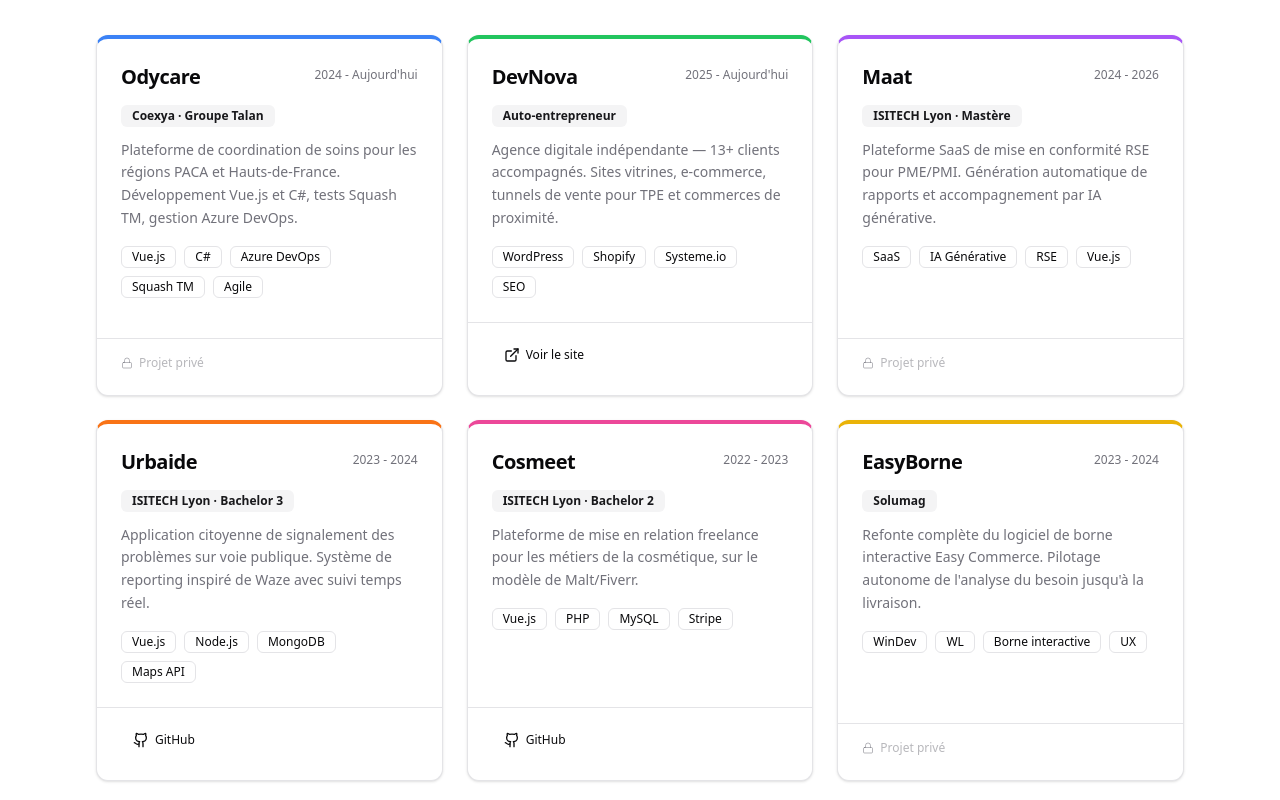
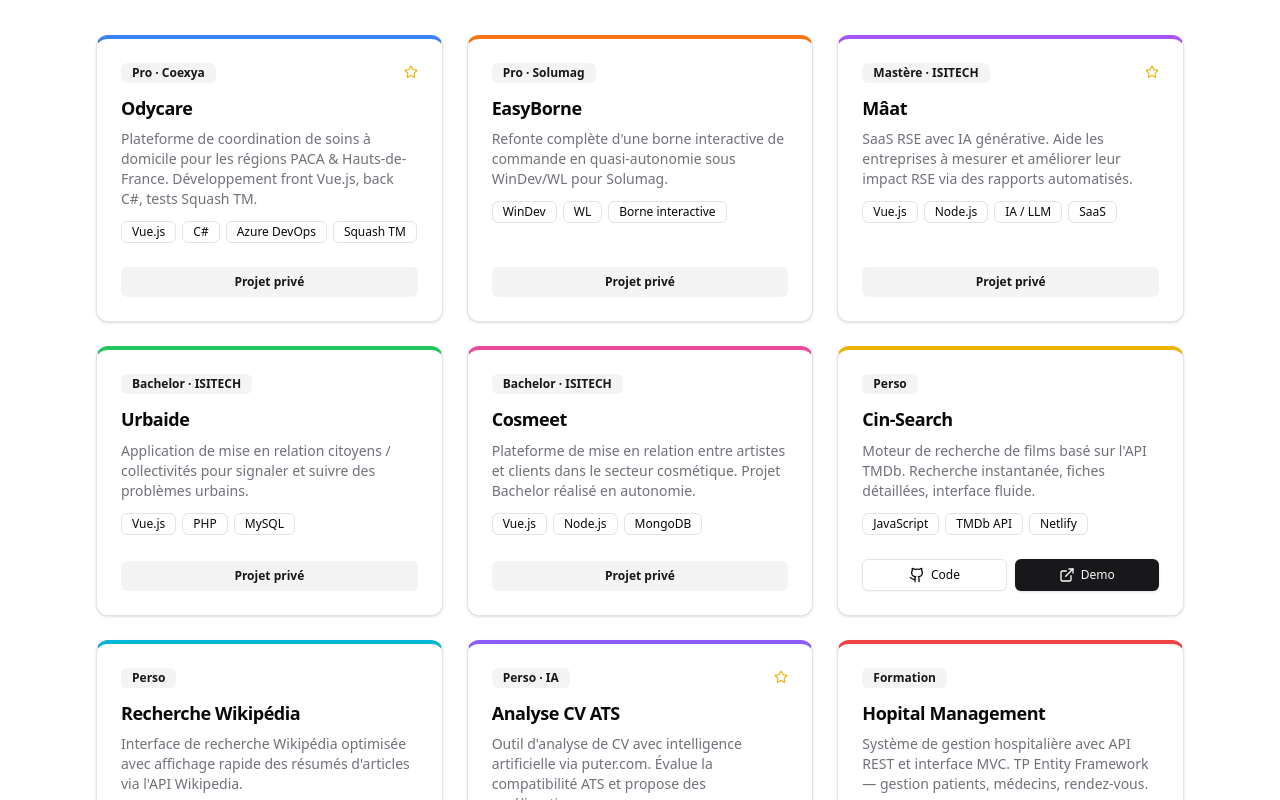
Before and after one commit to Mylan699/Portfolio-2026, a Nuxt app: page /projects in a window 1280 px wide. Shown: the part 480-1280 px from the top of the page. Built offline with nearby package versions, Linux system fonts and the light colour scheme.

Commit message:
netlify config

```diff
--- a/app/components/Footer.vue
+++ b/app/components/Footer.vue
@@ -2,9 +2,9 @@
 import { Github, Linkedin, Mail } from 'lucide-vue-next'
 
 const socials = [
-  { icon: Github, href: 'https://github.com/ton-profil', label: 'GitHub' },
-  { icon: Linkedin, href: 'https://linkedin.com/in/ton-profil', label: 'LinkedIn' },
-  { icon: Mail, href: 'mailto:ton@email.com', label: 'Email' },
+  { icon: Github, href: 'https://github.com/Mylan699', label: 'GitHub' },
+  { icon: Linkedin, href: 'https://www.linkedin.com/in/mylan-mahieddine-6a7304201/', label: 'LinkedIn' },
+  { icon: Mail, href: 'mailto:mylanmahieddine@icloud.com', label: 'Email' },
 ]
 
 const year = new Date().getFullYear()
--- a/app/pages/about.vue
+++ b/app/pages/about.vue
@@ -158,7 +158,7 @@
             </li>
             <li class="flex justify-between">
               <span class="text-muted-foreground">Disponibilité</span>
-              <span class="font-medium text-green-500">Alternance</span>
+              <span class="font-medium text-green-500">CDI · Nov 2026</span>
             </li>
             <li class="flex justify-between">
               <span class="text-muted-foreground">Anglais</span>
--- a/app/pages/index.vue
+++ b/app/pages/index.vue
@@ -88,7 +88,7 @@
       <!-- Badge disponibilité -->
       <div class="hero-badge inline-flex items-center gap-2 px-4 py-1.5 rounded-full border border-border bg-background/50 backdrop-blur-sm text-sm text-muted-foreground mb-8">
         <span class="w-2 h-2 rounded-full bg-green-500 animate-pulse" />
-        Disponible — Alternance Mastère · Lyon
+        Disponible en CDI — Novembre 2026 · Partout en France (Mobilité internationale possible)
       </div>
 
       <!-- Nom -->
@@ -149,7 +149,7 @@
           <Github class="w-5 h-5" />
         </NuxtLink>
         <NuxtLink
-          to="https://linkedin.com/in/mylan-mahieddine"
+          to="https://www.linkedin.com/in/mylan-mahieddine-6a7304201/"
           external
           class="p-3 rounded-full border border-border hover:bg-accent hover:text-foreground text-muted-foreground transition-colors"
         >
--- a/app/pages/projects.vue
+++ b/app/pages/projects.vue
@@ -1,90 +1,145 @@
 <script setup lang="ts">
 import { gsap } from 'gsap'
 import { ScrollTrigger } from 'gsap/ScrollTrigger'
-import { ExternalLink, Github, Briefcase, GraduationCap, Code2, Lock } from 'lucide-vue-next'
-import { Card, CardContent, CardHeader, CardTitle, CardDescription, CardFooter } from '@/components/ui/card'
+import { ExternalLink, Github, Star } from 'lucide-vue-next'
 import { Badge } from '@/components/ui/badge'
+import { Card, CardContent, CardHeader, CardTitle, CardDescription } from '@/components/ui/card'
 import { Button } from '@/components/ui/button'
 
 definePageMeta({ layout: 'default' })
 useHead({ title: 'Projets — Mylan Mahieddine' })
 
-type Category = 'tous' | 'pro' | 'formation' | 'perso'
+type Category = 'tous' | 'pro' | 'perso' | 'formation'
 const activeFilter = ref<Category>('tous')
 
 const filters = [
-  { label: 'Tous', value: 'tous' as Category, icon: Code2 },
-  { label: 'Professionnel', value: 'pro' as Category, icon: Briefcase },
-  { label: 'Formation', value: 'formation' as Category, icon: GraduationCap },
-  { label: 'Personnel', value: 'perso' as Category, icon: Code2 },
+  { label: 'Tous', value: 'tous' as Category },
+  { label: 'Pro', value: 'pro' as Category },
+  { label: 'Personnel', value: 'perso' as Category },
+  { label: 'Formation', value: 'formation' as Category },
 ]
 
 const projects = [
   {
     title: 'Odycare',
     category: 'pro' as Category,
-    period: '2024 - Aujourd\'hui',
-    company: 'Coexya · Groupe Talan',
-    description: 'Plateforme de coordination de soins pour les régions PACA et Hauts-de-France. Développement Vue.js et C#, tests Squash TM, gestion Azure DevOps.',
-    tags: ['Vue.js', 'C#', 'Azure DevOps', 'Squash TM', 'Agile'],
-    accentClass: 'border-t-4 border-t-blue-500',
+    description: 'Plateforme de coordination de soins à domicile pour les régions PACA & Hauts-de-France. Développement front Vue.js, back C#, tests Squash TM.',
+    tags: ['Vue.js', 'C#', 'Azure DevOps', 'Squash TM'],
     github: '',
     demo: '',
+    accent: 'border-t-4 border-t-blue-500',
+    badge: 'Pro · Coexya',
+    featured: true,
   },
   {
-    title: 'DevNova',
-    category: 'perso' as Category,
-    period: '2025 - Aujourd\'hui',
-    company: 'Auto-entrepreneur',
-    description: 'Agence digitale indépendante — 13+ clients accompagnés. Sites vitrines, e-commerce, tunnels de vente pour TPE et commerces de proximité.',
-    tags: ['WordPress', 'Shopify', 'Systeme.io', 'SEO'],
-    accentClass: 'border-t-4 border-t-green-500',
+    title: 'EasyBorne',
+    category: 'pro' as Category,
+    description: 'Refonte complète d\'une borne interactive de commande en quasi-autonomie sous WinDev/WL pour Solumag.',
+    tags: ['WinDev', 'WL', 'Borne interactive'],
     github: '',
-    demo: 'https://devnova.fr',
+    demo: '',
+    accent: 'border-t-4 border-t-orange-500',
+    badge: 'Pro · Solumag',
+    featured: false,
   },
   {
-    title: 'Maat',
+    title: 'Mâat',
     category: 'formation' as Category,
-    period: '2024 - 2026',
-    company: 'ISITECH Lyon · Mastère',
-    description: 'Plateforme SaaS de mise en conformité RSE pour PME/PMI. Génération automatique de rapports et accompagnement par IA générative.',
-    tags: ['SaaS', 'IA Générative', 'RSE', 'Vue.js'],
-    accentClass: 'border-t-4 border-t-purple-500',
+    description: 'SaaS RSE avec IA générative. Aide les entreprises à mesurer et améliorer leur impact RSE via des rapports automatisés.',
+    tags: ['Vue.js', 'Node.js', 'IA / LLM', 'SaaS'],
     github: '',
     demo: '',
+    accent: 'border-t-4 border-t-purple-500',
+    badge: 'Mastère · ISITECH',
+    featured: true,
   },
   {
     title: 'Urbaide',
     category: 'formation' as Category,
-    period: '2023 - 2024',
-    company: 'ISITECH Lyon · Bachelor 3',
-    description: 'Application citoyenne de signalement des problèmes sur voie publique. Système de reporting inspiré de Waze avec suivi temps réel.',
-    tags: ['Vue.js', 'Node.js', 'MongoDB', 'Maps API'],
-    accentClass: 'border-t-4 border-t-orange-500',
-    github: 'https://github.com/Mylan699',
+    description: 'Application de mise en relation citoyens / collectivités pour signaler et suivre des problèmes urbains.',
+    tags: ['Vue.js', 'PHP', 'MySQL'],
+    github: '',
     demo: '',
+    accent: 'border-t-4 border-t-green-500',
+    badge: 'Bachelor · ISITECH',
+    featured: false,
   },
   {
     title: 'Cosmeet',
     category: 'formation' as Category,
-    period: '2022 - 2023',
-    company: 'ISITECH Lyon · Bachelor 2',
-    description: 'Plateforme de mise en relation freelance pour les métiers de la cosmétique, sur le modèle de Malt/Fiverr.',
-    tags: ['Vue.js', 'PHP', 'MySQL', 'Stripe'],
-    accentClass: 'border-t-4 border-t-pink-500',
-    github: 'https://github.com/Mylan699',
+    description: 'Plateforme de mise en relation entre artistes et clients dans le secteur cosmétique. Projet Bachelor réalisé en autonomie.',
+    tags: ['Vue.js', 'Node.js', 'MongoDB'],
+    github: '',
     demo: '',
+    accent: 'border-t-4 border-t-pink-500',
+    badge: 'Bachelor · ISITECH',
+    featured: false,
   },
   {
-    title: 'EasyBorne',
-    category: 'pro' as Category,
-    period: '2023 - 2024',
-    company: 'Solumag',
-    description: 'Refonte complète du logiciel de borne interactive Easy Commerce. Pilotage autonome de l\'analyse du besoin jusqu\'à la livraison.',
-    tags: ['WinDev', 'WL', 'Borne interactive', 'UX'],
-    accentClass: 'border-t-4 border-t-yellow-500',
-    github: '',
+    title: 'Cin-Search',
+    category: 'perso' as Category,
+    description: 'Moteur de recherche de films basé sur l\'API TMDb. Recherche instantanée, fiches détaillées, interface fluide.',
+    tags: ['JavaScript', 'TMDb API', 'Netlify'],
+    github: 'https://github.com/Mylan699/Cin-Search',
+    demo: 'https://cin-search.netlify.app/',
+    accent: 'border-t-4 border-t-yellow-500',
+    badge: 'Perso',
+    featured: false,
+  },
+  {
+    title: 'Recherche Wikipédia',
+    category: 'perso' as Category,
+    description: 'Interface de recherche Wikipédia optimisée avec affichage rapide des résumés d\'articles via l\'API Wikipedia.',
+    tags: ['JavaScript', 'Wikipedia API', 'Netlify'],
+    github: 'https://github.com/Mylan699/RechercheWikipedia',
+    demo: 'https://recherchewikipedia.netlify.app/',
+    accent: 'border-t-4 border-t-cyan-500',
+    badge: 'Perso',
+    featured: false,
+  },
+  {
+    title: 'Analyse CV ATS',
+    category: 'perso' as Category,
+    description: 'Outil d\'analyse de CV avec intelligence artificielle via puter.com. Évalue la compatibilité ATS et propose des améliorations.',
+    tags: ['IA', 'puter.com', 'ATS', 'JavaScript'],
+    github: 'https://github.com/Mylan699/Analyse_CV',
     demo: '',
+    accent: 'border-t-4 border-t-violet-500',
+    badge: 'Perso · IA',
+    featured: true,
+  },
+  {
+    title: 'Hopital Management',
+    category: 'formation' as Category,
+    description: 'Système de gestion hospitalière avec API REST et interface MVC. TP Entity Framework — gestion patients, médecins, rendez-vous.',
+    tags: ['C#', 'Entity Framework', 'API REST', 'MVC'],
+    github: 'https://github.com/Mylan699/HopitalManagement',
+    demo: '',
+    accent: 'border-t-4 border-t-red-500',
+    badge: 'Formation',
+    featured: false,
+  },
+  {
+    title: 'MVCNightLife',
+    category: 'formation' as Category,
+    description: 'Application MVC de gestion de soirées. TP Entity Framework — gestion d\'événements, participants et réservations.',
+    tags: ['C#', 'Entity Framework', 'MVC', 'SQL'],
+    github: 'https://github.com/Mylan699/MVCNightLife',
+    demo: '',
+    accent: 'border-t-4 border-t-indigo-500',
+    badge: 'Formation',
+    featured: false,
+  },
+  {
+    title: 'DataSphere',
+    category: 'perso' as Category,
+    description: 'Template de dashboard analytique moderne avec graphiques interactifs, widgets de données et design épuré.',
+    tags: ['Vue.js', 'Charts', 'Dashboard', 'Netlify'],
+    github: 'https://github.com/Mylan699/DataSphere',
+    demo: 'https://dataspheree.netlify.app/',
+    accent: 'border-t-4 border-t-teal-500',
+    badge: 'Perso',
+    featured: false,
   },
 ]
 
@@ -106,17 +161,26 @@
 
 onMounted(() => {
   gsap.registerPlugin(ScrollTrigger)
+
   gsap.fromTo('.projects-header',
     { opacity: 0, y: 30 },
     { opacity: 1, y: 0, duration: 0.6, ease: 'power2.out' }
   )
+
+  setTimeout(() => {
     gsap.fromTo('.project-card',
       { opacity: 0, y: 40 },
       {
-      opacity: 1, y: 0, duration: 0.5, ease: 'power2.out', stagger: 0.1,
+        opacity: 1, y: 0, duration: 0.5, ease: 'power2.out', stagger: 0.08,
         scrollTrigger: { trigger: '.projects-grid', start: 'top 85%' }
       }
     )
+    ScrollTrigger.refresh()
+  }, 300)
+})
+
+onUnmounted(() => {
+  ScrollTrigger.getAll().forEach(t => t.kill())
 })
 </script>
 
@@ -132,7 +196,7 @@
         Mes <span class="text-primary">projets</span>
       </h1>
       <p class="text-lg text-muted-foreground max-w-lg mx-auto leading-relaxed">
-        Projets professionnels, académiques et personnels réalisés depuis 2021.
+        Projets professionnels, personnels et académiques — du prototype à la prod.
       </p>
     </div>
 
@@ -143,37 +207,40 @@
         :key="filter.value"
         :variant="activeFilter === filter.value ? 'default' : 'outline'"
         size="sm"
-        class="rounded-full gap-2 px-5"
+        class="rounded-full px-5"
         @click="setFilter(filter.value)"
       >
-        <component :is="filter.icon" class="w-3.5 h-3.5" />
         {{ filter.label }}
+        <span class="ml-1.5 text-xs opacity-60">
+          {{ filter.value === 'tous' ? projects.length : projects.filter(p => p.category === filter.value).length }}
+        </span>
       </Button>
     </div>
 
     <!-- Grille -->
     <div class="projects-grid grid sm:grid-cols-2 lg:grid-cols-3 gap-6">
       <Card
-        v-for="project in filteredProjects"
-        :key="project.title"
+        v-for="(project, index) in filteredProjects"
+        :key="index"
         class="project-card flex flex-col transition-all duration-300 hover:shadow-lg hover:-translate-y-1"
-        :class="project.accentClass"
+        :class="project.accent"
       >
         <CardHeader class="pb-3">
           <div class="flex items-start justify-between gap-2 mb-2">
-            <CardTitle class="text-xl">{{ project.title }}</CardTitle>
-            <span class="text-xs text-muted-foreground shrink-0 mt-1">{{ project.period }}</span>
+            <Badge variant="secondary" class="text-xs h-5 shrink-0">
+              {{ project.badge }}
+            </Badge>
+            <Star v-if="project.featured" class="w-3.5 h-3.5 text-yellow-500 shrink-0 mt-0.5" />
           </div>
-          <Badge variant="secondary" class="w-fit text-xs">
-            {{ project.company }}
-          </Badge>
+          <CardTitle class="text-lg leading-tight">{{ project.title }}</CardTitle>
+          <CardDescription class="leading-relaxed text-sm mt-1">
+            {{ project.description }}
+          </CardDescription>
         </CardHeader>
 
-        <CardContent class="flex-1 space-y-4">
-          <CardDescription class="text-sm leading-relaxed">
-            {{ project.description }}
-          </CardDescription>
-          <div class="flex flex-wrap gap-2">
+        <CardContent class="flex-1 flex flex-col justify-between gap-4">
+          <!-- Tags -->
+          <div class="flex flex-wrap gap-1.5">
             <Badge
               v-for="tag in project.tags"
               :key="tag"
@@ -183,42 +250,38 @@
               {{ tag }}
             </Badge>
           </div>
+
+          <!-- Liens -->
+          <div class="flex gap-2 pt-2">
+            <NuxtLink
+              v-if="project.github"
+              :to="project.github"
+              external
+              class="flex-1"
+            >
+              <Button variant="outline" size="sm" class="w-full gap-1.5 h-8 text-xs">
+                <Github class="w-3.5 h-3.5" />
+                Code
+              </Button>
+            </NuxtLink>
+            <NuxtLink
+              v-if="project.demo"
+              :to="project.demo"
+              external
+              class="flex-1"
+            >
+              <Button size="sm" class="w-full gap-1.5 h-8 text-xs">
+                <ExternalLink class="w-3.5 h-3.5" />
+                Demo
+              </Button>
+            </NuxtLink>
+            <div v-if="!project.github && !project.demo" class="w-full">
+              <Badge variant="secondary" class="text-xs w-full justify-center py-1.5">
+                Projet privé
+              </Badge>
+            </div>
+          </div>
         </CardContent>
-
-        <CardFooter class="pt-4 border-t border-border gap-3">
-          <Button
-            v-if="project.github"
-            variant="ghost"
-            size="sm"
-            class="gap-1.5 text-xs h-8 px-3"
-            as-child
-          >
-            <NuxtLink :to="project.github" external>
-              <Github class="w-3.5 h-3.5" />
-              GitHub
-            </NuxtLink>
-          </Button>
-          <Button
-            v-if="project.demo"
-            variant="ghost"
-            size="sm"
-            class="gap-1.5 text-xs h-8 px-3"
-            as-child
-          >
-            <NuxtLink :to="project.demo" external>
-              <ExternalLink class="w-3.5 h-3.5" />
-              Voir le site
-            </NuxtLink>
-          </Button>
-          <div
-            v-if="!project.github && !project.demo"
-            class="flex items-center gap-1.5 text-xs text-muted-foreground/50"
-          >
-            <Lock class="w-3 h-3" />
-            Projet privé
-          </div>
-        </CardFooter>
-
       </Card>
     </div>
 
```
Also changed, not shown: app/error.vue (added, +105 -0 lines), app/pages/contact.vue (+24 -65 lines), 2 other files (tests, documents, lock files or other folders). Lines whose indentation alone changed are shown as unchanged.
